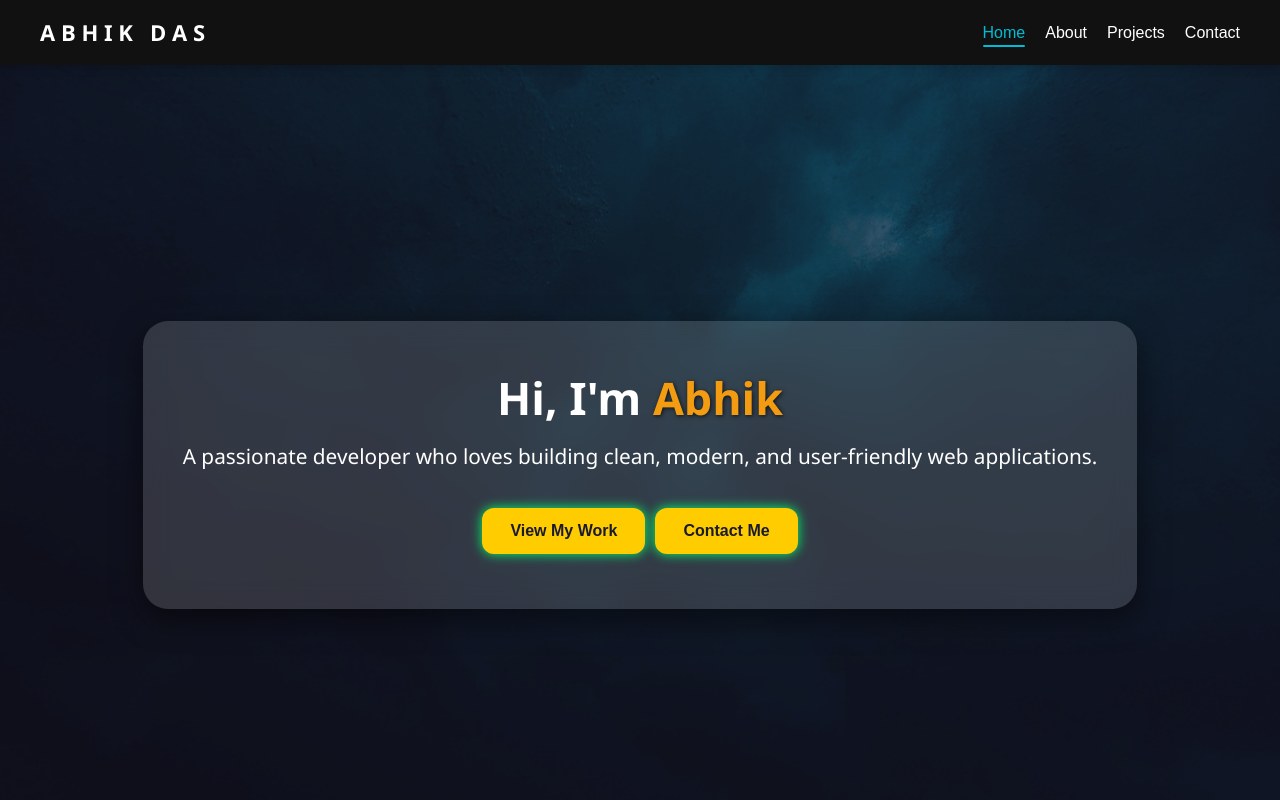
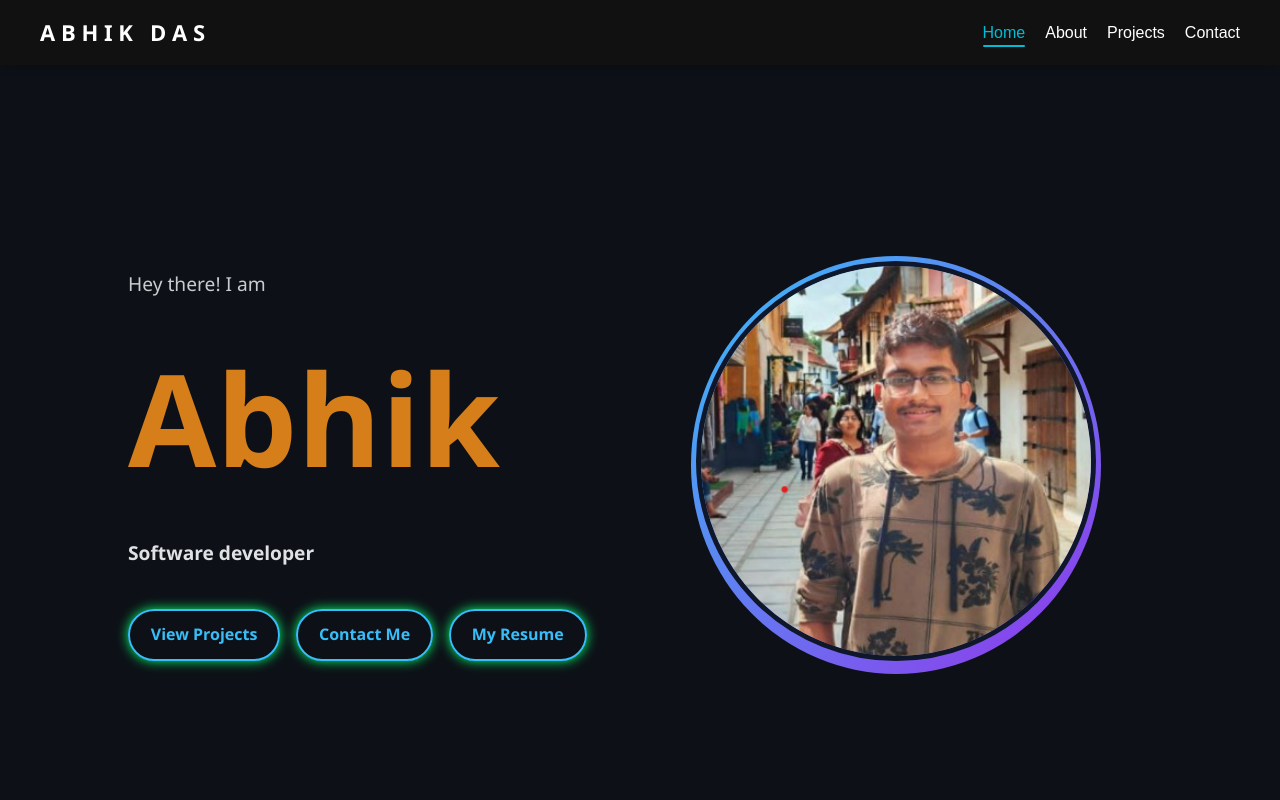
Before and after one commit to AO811/Portfolio, a React (Vite) app in the folder my-portfolio/: page / in a window 1280 px wide. Shown: the top 800 px of the page. Built offline with nearby package versions, Linux system fonts and the light colour scheme.

Commit message:
heroupdate

```diff
--- a/my-portfolio/package.json
+++ b/my-portfolio/package.json
@@ -13,7 +13,8 @@
     "framer-motion": "^12.23.12",
     "react": "^19.1.1",
     "react-dom": "^19.1.1",
-    "react-router-dom": "^7.8.1"
+    "react-router-dom": "^7.8.1",
+    "react-type-animation": "^3.2.0"
   },
   "devDependencies": {
     "@eslint/js": "^9.33.0",
--- a/my-portfolio/src/pages/Home.css
+++ b/my-portfolio/src/pages/Home.css
@@ -1,94 +1,96 @@
-/* Background for hero section with image */
 .home {
+  display: flex;
+  align-items: center;
+  justify-content: space-between;
   height: 100vh;
-  background-size: cover;
-  background-position: center;
+  padding: 0 10%;
+  background: #0d1117; /* dark background */
+  color: #f8fafc;
+}
+
+.home-left {
+  flex: 1;
+  display: flex;
+  flex-direction: column;
+  gap: 1rem;
+}
+
+.greeting {
+  font-size: 1.2rem;
+  opacity: 0.8;
+}
+
+.intro {
+  font-size: 3rem;
+  font-weight: bold;
+  margin-bottom: 0.1rem;
+}
+
+.intro .highlight {
+  color: #d67e1a; /* cyan highlight */
+  font-size: 8.0rem;
+}
+
+.tagline {
+  font-size: 4.2rem;
+  opacity: 0.9;
+  max-width: 500px;
+}
+
+.cta-buttons {
+  display: flex;
+  gap: 1rem;
+  margin-top: 1.5rem;
+}
+
+.btn {
+  padding: 0.8rem 1.5rem;
+  border-radius: 8px;
+  font-size: 1rem;
+  text-decoration: none;
+  font-weight: 500;
+  transition: all 0.3s ease;
+}
+
+.btn.primary {
+  border: 2px solid #38bdf8;
+  color: #38bdf8;
+}
+
+.btn.primary:hover {
+  background: #38bdf8;
+  color: #0f172a;
+}
+
+.home-right {
+  flex: 1;
   display: flex;
   justify-content: center;
   align-items: center;
-  color: #fff;
-  text-align: center;
-  position: relative;
 }
 
-/* Optional overlay for readability */
-.home::before {
-  content: "";
-  position: absolute;
-  top: 0;
-  left: 0;
-  width: 100%;
-  height: 100%;
-  background: rgba(26, 26, 46, 0.6); /* dark overlay */
-  z-index: 1;
+.profile-container {
+  border-radius: 50%;
+  padding: 5px;
+  background: linear-gradient(135deg, #38bdf8, #9333ea);
 }
 
-/* Hero card stays above overlay */
-.hero-card {
-  position: relative;
-  z-index: 2;
-  background: rgba(255, 255, 255, 0.15);
-  backdrop-filter: blur(15px);
-  padding: 50px 40px;
-  border-radius: 25px;
-  box-shadow: 0px 10px 30px rgba(0, 0, 0, 0.5);
-  transition: transform 0.3s ease, box-shadow 0.3s ease;
+.profile-pic {
+  width: 400px;
+  height: 400px;
+  border-radius: 50%;
+  object-fit: cover;
+  border: 5px solid #0f172a;
+  transition: transform 0.3s ease;
 }
 
-.hero-card:hover {
-  transform: translateY(-10px);
-  box-shadow: 0px 15px 45px rgba(0, 0, 0, 0.7);
+.profile-pic:hover {
+  transform: scale(1.05);
 }
 
-/* Titles */
-.hero-title {
-  font-size: 2.8rem;
-  margin-bottom: 15px;
-  line-height: 1.2;
+.tagline {
+  font-size: 1.2rem;
+  opacity: 0.9;
+  max-width: 500px;
+  min-height: 30px; /* keeps space stable while typing */
 }
-
-.hero-subtitle {
-  font-size: 1.3rem;
-  margin-bottom: 30px;
-}
-
-.highlight {
-  color: #ffcc00;
-  text-shadow: 1px 1px 4px rgba(0, 0, 0, 0.7);
-}
-
-/* Buttons */
-.hero-buttons button {
-  display: inline-block;
-  padding: 14px 28px;
-  margin: 5px;
-  background: #ffcc00;
-  color: #1a1a2e;
-  font-weight: bold;
-  border-radius: 12px;
-  border: none;
-  cursor: pointer;
-  text-decoration: none;
-  transition: background 0.3s ease, transform 0.2s ease, box-shadow 0.2s ease;
-}
-
-.hero-buttons button:hover {
-  background: #ffd633;
-  transform: scale(1.08);
-  box-shadow: 0px 5px 15px rgba(0, 0, 0, 0.4);
-}
-
-/* Responsive text */
-@media (max-width: 768px) {
-  .hero-title {
-    font-size: 2.2rem;
-  }
-
-  .hero-subtitle {
-    font-size: 1.1rem;
-  }
-
-  .hero-card {
-    padding: 35px 25px;
-  }
-}
--- a/my-portfolio/src/pages/Home.jsx
+++ b/my-portfolio/src/pages/Home.jsx
@@ -1,37 +1,47 @@
 import React from "react";
 import "./Home.css";
-import heroBg from "../assets/hero-bg.jpg";
+import profilePic from "../assets/Profile.png"; // replace with your actual profile image path
+import { TypeAnimation } from "react-type-animation";
 
-const Home = ({ refs }) => {
+const Home = () => {
   return (
-    <section className="home" style={{ backgroundImage: `url(${heroBg})` }}>
-      <div className="hero">
-        <div className="hero-card">
-          <h1 className="hero-title">
-            Hi, I'm <span className="highlight">Abhik</span>
-          </h1>
-          <p className="hero-subtitle">
-            A passionate developer who loves building clean, modern, and
-            user-friendly web applications.
-          </p>
-          <div className="hero-buttons">
-            <button
-              className="btn primary-btn"
-              onClick={() =>
-                refs.projectsRef.current.scrollIntoView({ behavior: "smooth" })
-              }
-            >
-              View My Work
-            </button>
-            <button
-              className="btn secondary-btn"
-              onClick={() =>
-                refs.contactRef.current.scrollIntoView({ behavior: "smooth" })
-              }
-            >
-              Contact Me
-            </button>
-          </div>
+    <section className="home">
+      <div className="home-left">
+        <p className="greeting">Hey there! I am</p>
+        <h1 className="intro">
+          <span className="highlight">Abhik</span>
+        </h1>
+
+        {/* Typing animation tagline */}
+        <h2>
+        <TypeAnimation
+          sequence={[
+            "Software developer",
+            3000,
+            "Problem solver",
+            3000,
+            "Tech enthusiast",
+            3000,
+            "Always learning",
+            3000,
+          ]}
+          wrapper="p"
+          cursor={true}
+          repeat={Infinity}
+          className="tagline"
+        />
+        </h2>
+
+        <div className="cta-buttons">
+          <a href="#projects" className="btn primary">View Projects</a>
+          <a href="#contact" className="btn primary">Contact Me</a>
+          <a href="https://ao811.github.io/Abhik_Das_Resume/" className="btn primary">My Resume</a>
+        </div>
+      </div>
+
+      <div className="home-right">
+        <div className="profile-container">
+          <img src={profilePic} alt="Abhik Profile" className="profile-pic" />
         </div>
       </div>
     </section>
```
Also changed, not shown: my-portfolio/src/assets/Profile.png (added), 1 other file (tests, documents, lock files or other folders).
